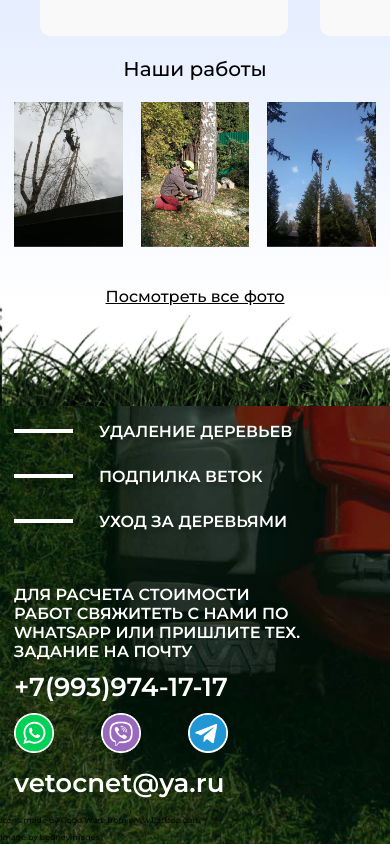
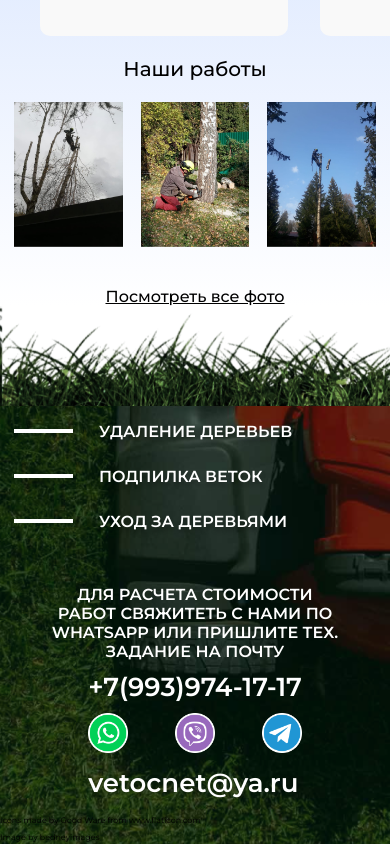
Before and after one commit to pirogue-one/vetoc.net_website, a plain HTML site: page index.html in a window 390 px wide. Shown: the part 708-1552 px from the top of the page. Drawn offline with Linux system fonts and the light colour scheme.

Commit message:
small changes

```diff
--- a/style.css
+++ b/style.css
@@ -989,6 +989,14 @@ textarea:focus {
         .services__card {
             max-width: 60%;
         }
+
+        .footer__contacts {
+            align-items: center;
+        }
+
+        .footer__contacts-text {
+            text-align: center;
+        }
     }
 
     @media (max-width: 390px) {
```
